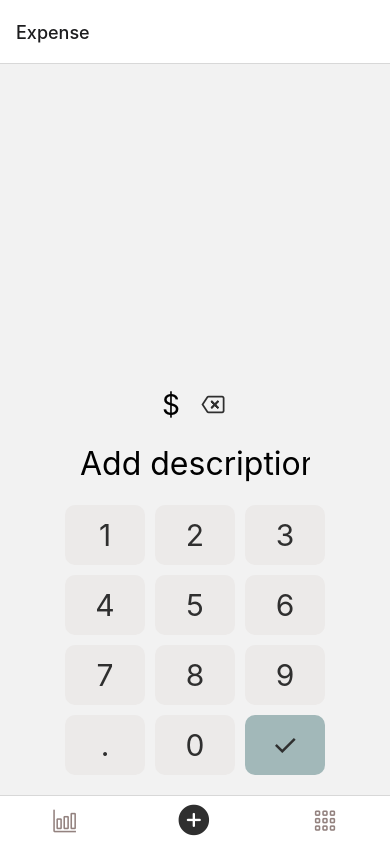
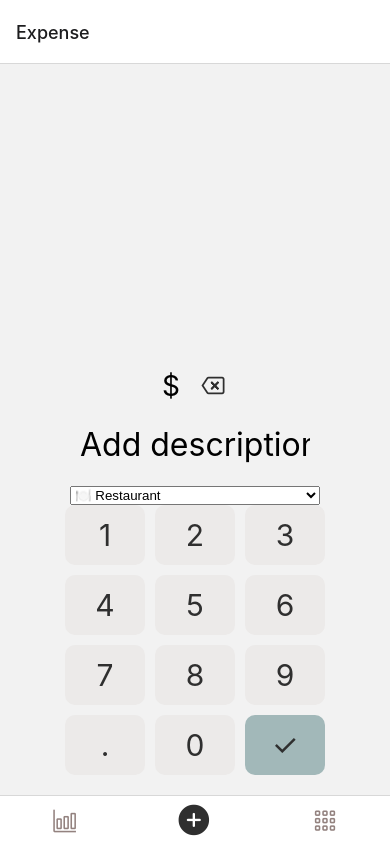
Before and after one commit to manelli/monyto, a React Native app: screen /Expense in a window 390 px wide. Built offline with nearby package versions, Linux system fonts and the light colour scheme.

Commit message:
category picker

```diff
--- a/package.json
+++ b/package.json
@@ -19,7 +19,8 @@
     "react-native-safe-area-context": "4.6.3",
     "react-native-screens": "~3.22.0",
     "react-native-svg": "13.9.0",
-    "@react-native-async-storage/async-storage": "1.18.2"
+    "@react-native-async-storage/async-storage": "1.18.2",
+    "@react-native-picker/picker": "2.4.10"
   },
   "devDependencies": {
     "@babel/core": "^7.20.0"
--- a/src/app/screens/ExpenseScreen.js
+++ b/src/app/screens/ExpenseScreen.js
@@ -1,12 +1,14 @@
 import { useState, useEffect } from 'react';
 import { View, Text, TextInput, Button, Pressable, StyleSheet } from 'react-native';
 import Ionicons from '@expo/vector-icons/Ionicons';
+import {Picker} from '@react-native-picker/picker';
 import { getData } from '../utils';
 
 export const ExpenseScreen = () => {
   const [input, setInput] = useState('');
   const [description, setDescription] = useState('');
   const [categories, setCategories] = useState([]);
+  const [selectedCategory, setSelectedCategory] = useState();
 
   useEffect(() => {
     fetchCategories();
@@ -53,6 +55,17 @@ export const ExpenseScreen = () => {
             value={description}
             placeholder="Add description"
         />
+
+        <Picker
+          mode='dialog'
+          style={{width: 250}}
+          selectedValue={selectedCategory}
+          onValueChange={(itemValue, itemIndex) =>
+            setSelectedCategory(itemValue)
+          }>
+            {categories.map((item, index) => (
+              <Picker.Item label={`${item.emoji} ${item.name}`} value={item.name} />))}
+        </Picker>
 
         <View style={styles.buttonRow}>
             {[1, 2, 3].map((num) => (
```
Also changed, not shown: 1 other file (tests, documents, lock files or other folders).
